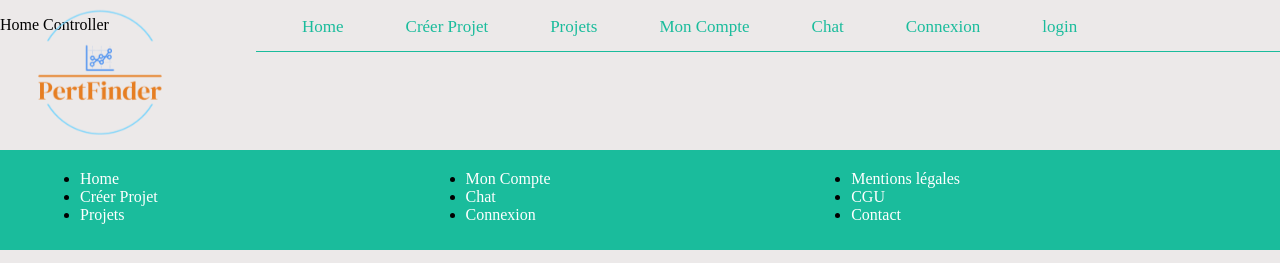
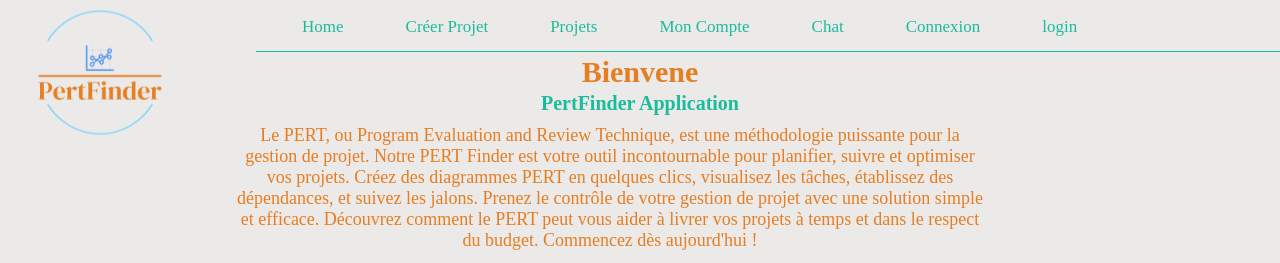
Before and after one commit to Akouzeha/PertFinder, a Symfony app: template templates/home/index.html.twig in a window 1280 px wide. Shown: the top 263 px of the page. Run offline with Twig, Linux system fonts and the light colour scheme; the template is opened without the code that fills it, so the values that code supplies are empty; some libraries are stand-ins or nearby versions.

Commit message:
home page

```diff
--- a/public/css/agencement.css
+++ b/public/css/agencement.css
@@ -11,11 +11,26 @@
 .col-10 {width: 83.33%;}
 .col-11 {width: 91.66%;}
 .col-12 {width: 100%;}
+/* ============================================== */
+.col-md-1 {width: 8.33%;}
+.col-md-2 {width: 16.66%;}
+.col-md-3 {width: 25%;}
+.col-md-4 {width: 33.33%;}
+.col-md-5 {width: 41.66%;}
+.col-md-6 {width: 50%;}
+.col-md-7 {width: 58.33%;}
+.col-md-8 {width: 66.66%;}
+.col-md-9 {width: 75%;}
+.col-md-10 {width: 83.33%;}
+.col-md-11 {width: 91.66%;}
+.col-md-12 {width: 100%;}
+/* ============================================== */
 
 [class*="col-"] {
     float: left;
     padding: 15px;
 }
+
 
 .row::after {
     content: "";
--- a/public/css/style.css
+++ b/public/css/style.css
@@ -19,6 +19,7 @@ body{
 .logoDiv{
     width:20%;
     height:100px;
+
     position: fixed;
     top:0;
     left:0;
@@ -223,6 +224,63 @@ footer a:hover{
   }
 
 /* ============================================== */
+/* home page */
+.homeContainer h2{
+    width: 100%;
+    margin-top: 100px;
+    float: left;
+    margin-top:40px;
+    margin-bottom: 0px;
+    text-align: center;
+    font-size: 30px;
+    color: #E67E22;
+}
+.homeContainer h3{
+    width: 100%;
+    padding:0;
+    margin-top:3px;
+    margin-bottom: 10px;
+    float: left;
+    text-align: center;
+    font-size: 20px;
+    color: #1ABC9C;
+}
+.grandP{
+    width: 60%;
+    height: 100%;
+    margin-left:220px;
+    text-align: center;
+    font-size: 18px;
+    margin-top:15px;
+    margin-bottom: 0px;
+    color: #E67E22;
+}
+.left-photo{
+    width:100%;
+    height: 380px;
+}
+.right-photo{
+    width:100%;
+    height: 380px;
+}
+.petitP {
+    width: 100%;
+    height: 100px;
+    float: left;
+    margin-top: 0px;
+    margin-bottom: 0px;
+    text-align: center;
+    font-size: 20px;
+    color: #1ABC9C;
+}
+.homeContainer .btn{
+    text-decoration: none;
+    font-family:'Franklin Gothic Medium', 'Arial Narrow', Arial, sans-serif;
+    font-weight: lighter;
+    margin-left: 180px;
+    margin-top: 0;
+    width:100%;
+}
 
 
 /* ============================================== */
--- a/templates/home/index.html.twig
+++ b/templates/home/index.html.twig
@@ -3,5 +3,29 @@
 {% block title %}Hello HomeController!{% endblock %}
 
 {% block body %}
-    <p>Home Controller</p>
+    <div class="homeContainer">
+        <div class="row">
+            <div class="col-12">
+                <h2>Bienvene</h2>
+                <h3>PertFinder Application</h3>
+                <p class ="grandP">Le PERT, ou Program Evaluation and Review Technique, est une méthodologie puissante pour la gestion
+                de projet. Notre PERT Finder est votre outil incontournable pour planifier, suivre et optimiser vos projets.
+                Créez des diagrammes PERT en quelques clics, visualisez les tâches, établissez des dépendances, et suivez les jalons.
+                Prenez le contrôle de votre gestion de projet avec une solution simple et efficace. Découvrez comment le
+                PERT peut vous aider à livrer vos projets à temps et dans le respect du budget. Commencez dès aujourd'hui !</p>
+            <div>
+        </div>
+        <div class="row">
+            <div class="col-6">
+                <img src="{{ asset('img/pert.gif') }}" alt="pert" class="left-photo">
+                <p class="petitP">Découvrez la puissance des diagrammes PERT avec PertFinder</p>
+                <a href="" class="btn">Commencez</a>
+            </div>
+            <div class="col-6">
+                <img src="{{ asset('img/pert-right.jpg') }}" alt="pert" class="right-photo">
+                <p class="petitP">charger et discuter des projets créés par d'autres utilisateurs</p>
+                <a href="" class="btn">Allons-y !</a>
+            </div>
+        </div>
+    </div>
 {% endblock %}
```
Also changed, not shown: public/img/logo-color.svg (added), public/img/pert.gif (added), 1 other file.
